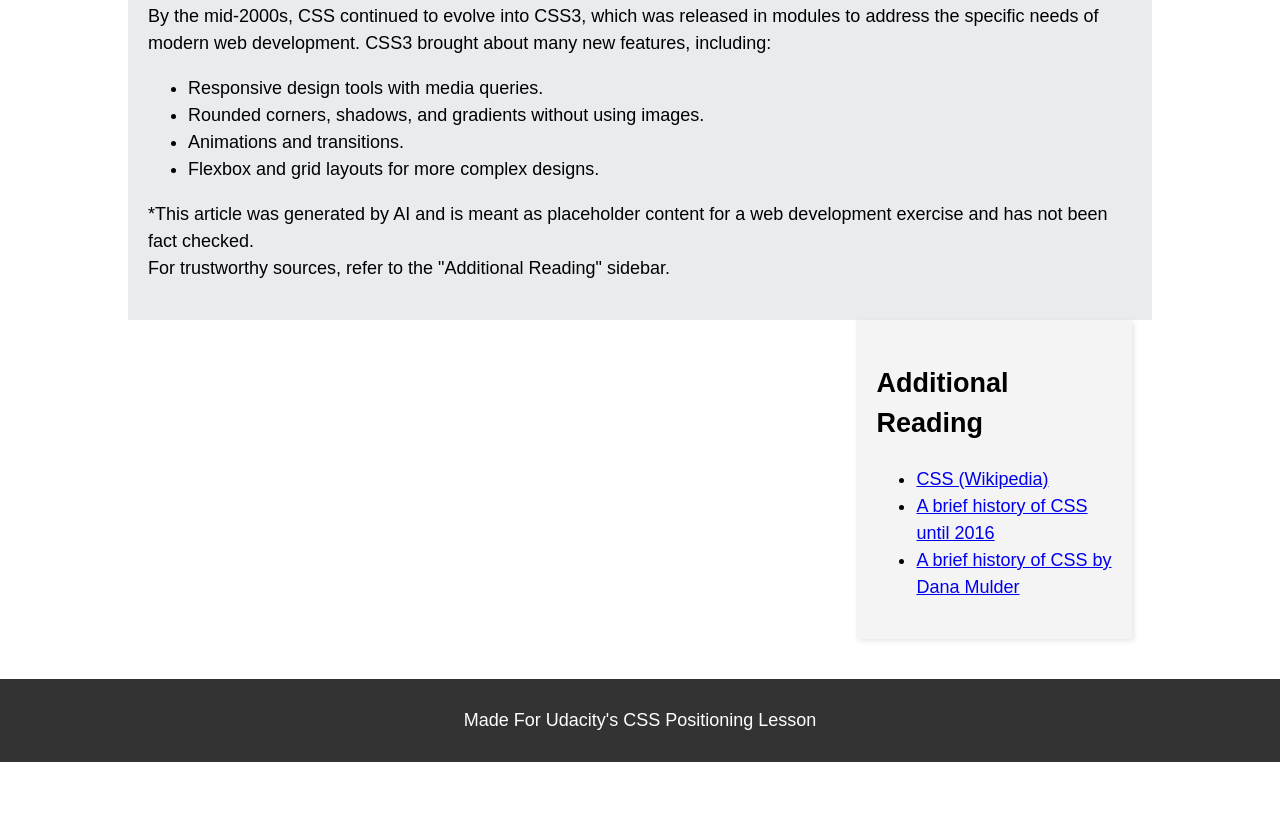
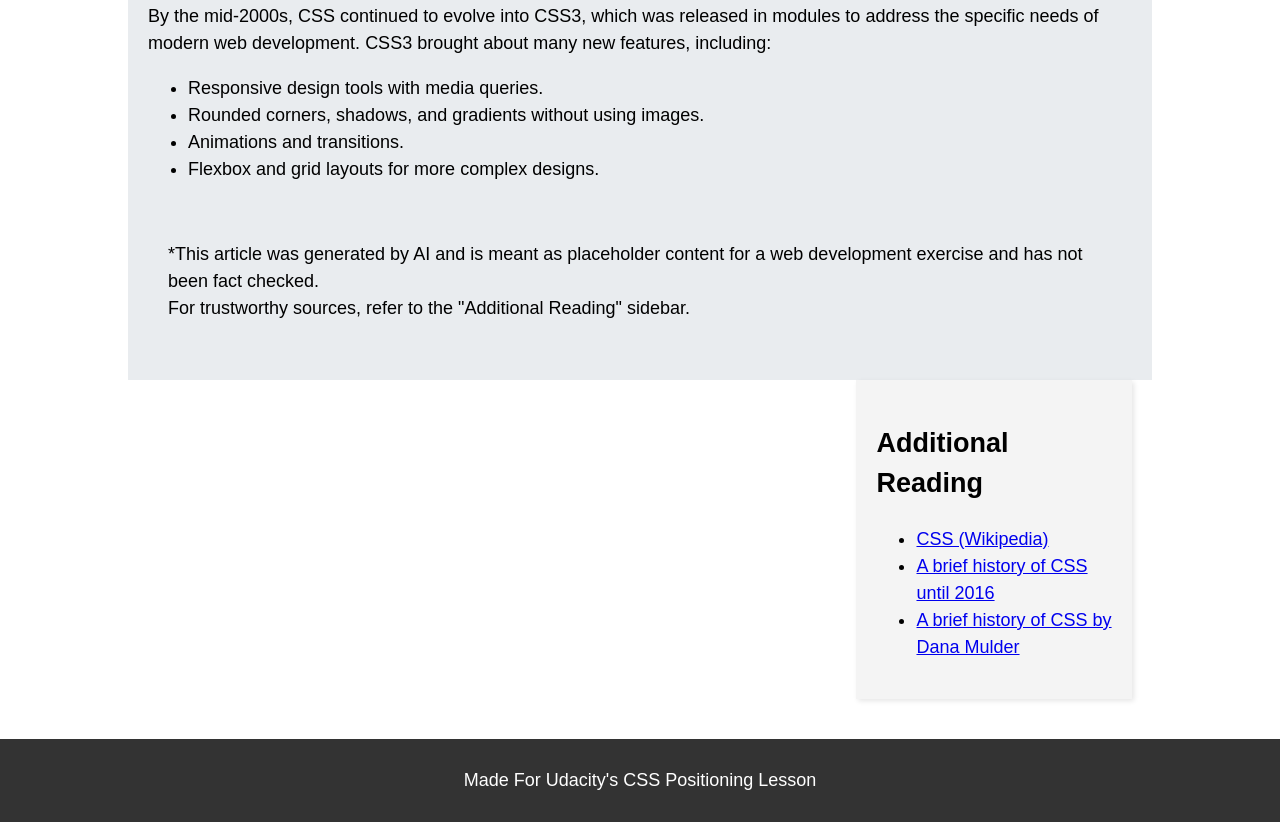
Before and after one commit to Isabellagonzalezs/M3A3-Isabellagzz, a plain HTML site: page Index.html in a window 1280 px wide. Shown: the part 1174-1996 px from the top of the page. Before the commit the page ends 1936 px from the top, so only its background shows below. Drawn offline with Linux system fonts and the light colour scheme.

Commit message:
Add styles for article footer

```diff
--- a/styles.css
+++ b/styles.css
@@ -56,6 +56,11 @@ header {
   margin-bottom: 20px;
 }
 
+.article-footer {
+  margin-top: 20px;
+  padding: 20px;
+}
+
 .page-footer {
   background-color: #333;
   color: white;
```
